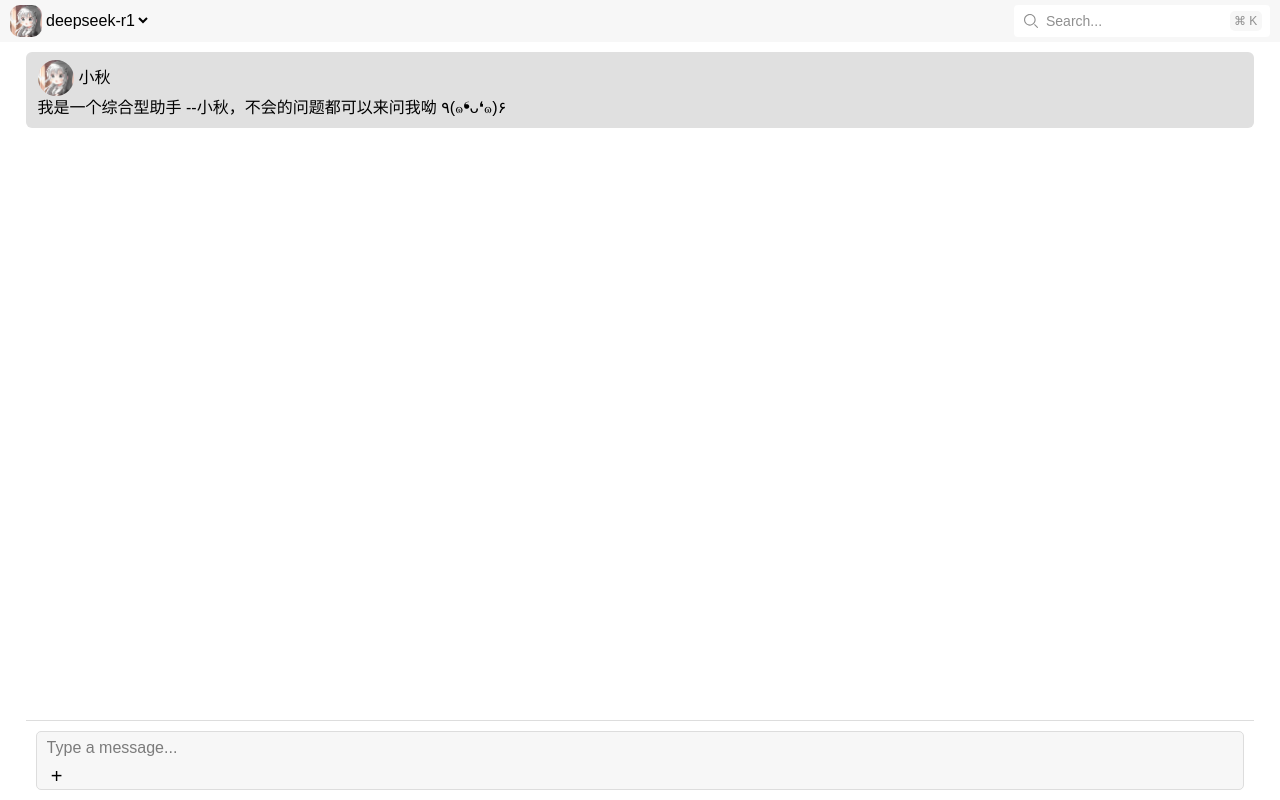
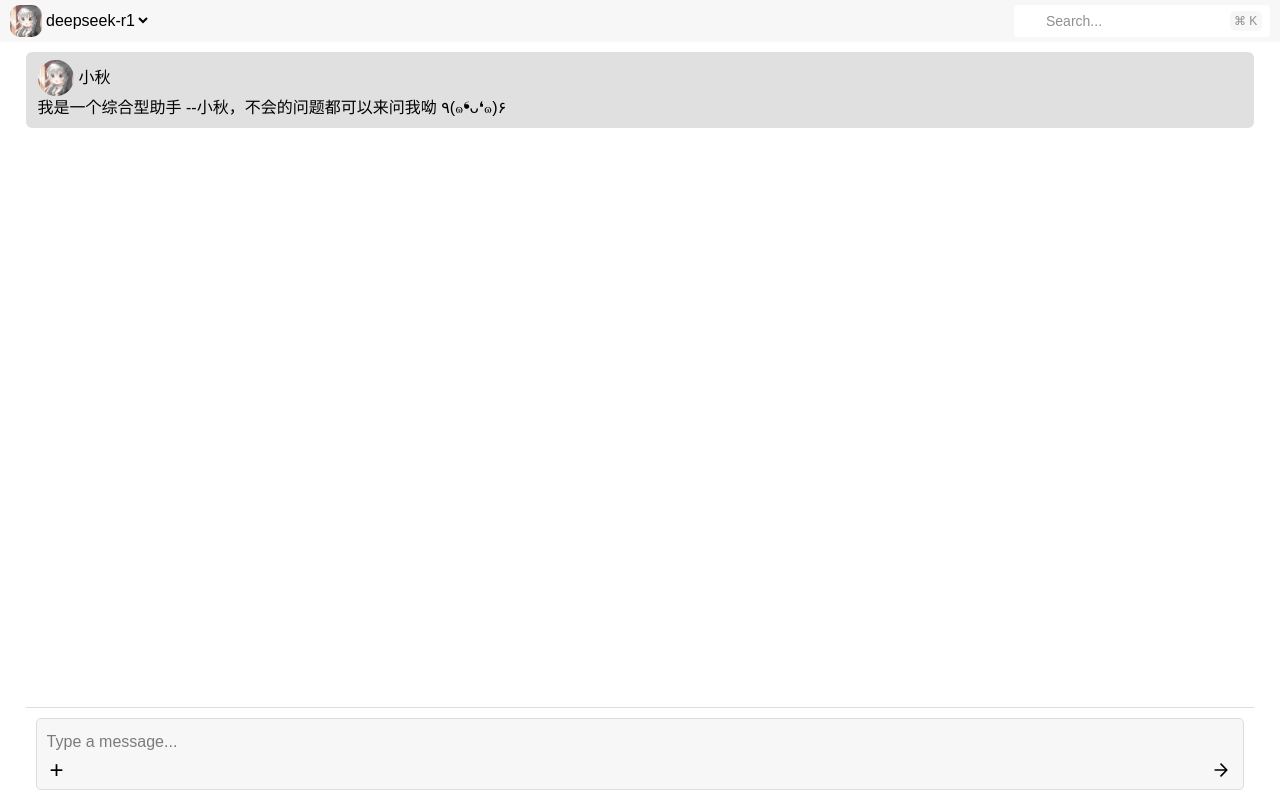
Before and after one commit to luoqwe123/xq-ai, a Vue app: page / in a window 1280 px wide. Built offline with nearby package versions, Linux system fonts and the light colour scheme.

Commit message:
♻ refactor：输入框组件进行了重构

```diff
--- a/src/components/svgComponent.vue
+++ b/src/components/svgComponent.vue
@@ -1,8 +1,8 @@
 <template>
   <div class="svg-container">
     <i class="icon" >
-      <svg :style="{width,height}">
-        <use :xlink:href="prefix +'-'+ name" :fill=fill></use>
+      <svg :style="{width,height,fill:fill}">
+        <use :xlink:href="prefix +'-'+ name" fill='white'></use>
       </svg>
       <slot name="content"></slot>
     </i>
--- a/src/components/xqChat.vue
+++ b/src/components/xqChat.vue
@@ -225,7 +225,7 @@ function stopScroll(event: WheelEvent) {
     width: 96%;
     position: fixed;
     bottom: 0px;
-    height: 80px;
+    height: 93px;
     z-index: 2;
 
 }
--- a/src/components/xqInput.vue
+++ b/src/components/xqInput.vue
@@ -2,7 +2,7 @@
   <div class="file-input-container" ref="inputArea">
     <div class="inputBox">
       <textarea @input="handleInput" placeholder="Type a message..." row="1" class="text" v-model="newMessage"
-                @keydown.enter.prevent="send"></textarea>
+        @keydown.enter.prevent="send" :style="{ lineHeight: props.textareaH+'px',height: props.textareaH+'px'}"></textarea>
       <ul v-if="mediaFiles.length" style="display: flex;flex-wrap: wrap;">
         <li v-for="(media, index) in mediaFiles" :key="index" style="margin-right: 16px;">
           <!-- <a :href="media.url" target="_blank" rel="noopener noreferrer">
@@ -11,10 +11,8 @@
           <!-- 如果需要预览图片，可以添加一个条件渲染的 <img> 标签 -->
           <div class="showFile" style="position: relative;">
 
-            <img v-if="isImage(media.file)" :src="media.url" alt="" style="max-width: 50px;height: 50px;object-fit: cover
-                        ;aspect-ratio: 1;border-radius: 10px;position: relative;" />
-            <div class="elseFile" v-else style="display: flex;height: 50px;border-radius: 10px;border: 1px solid #ddd;padding: 0px 6px;
-                            ">
+            <img v-if="isImage(media.file)" :src="media.url" alt="" :style="imgStyle"/>
+            <div class="elseFile" v-else  :style="{height:props.inputImage+'px',display: 'flex',borderRadius: '10px',border: '1px solid #ddd',padding: '0px 6px'}">
               <Svg name="file"></Svg>
               <div class="props" style="display: flex;align-items: center;margin-left: 3px;">
                 {{ media.name }}
@@ -28,10 +26,13 @@
           </div>
         </li>
       </ul>
-      <div class="div">
+      <div class="div" style="display: flex;justify-content: space-between;">
         <button @click="triggerFileInput"
-                style="width: 20px;height: 20px;font-size: 20px;line-height: 20px;cursor: pointer;">+</button>
+          style="width: 20px;height: 20px;font-size: 24px;line-height: 20px;cursor: pointer;">+</button>
         <input type="file" id="fileInput" ref="fileInputRef" style="display: none;" @change="handleFileUpload" />
+        <button :style="{ backgroundColor:sendBtnBack,width: '24px' ,height: '24px' ,borderRadius: '50%' ,display:' flex',justifyContent: 'center'}" >
+          <xqSvg name="right" width="20px" height="20px" :fill='sendBtnFill' ></xqSvg>
+        </button>
       </div>
 
     </div>
@@ -40,15 +41,17 @@
 
 <script setup lang='ts'>
 //bug  输入框删除了文本，输入框高度的回去
-import { ref, defineEmits, } from 'vue';
+import { ref, defineEmits, watchEffect,computed, type CSSProperties } from 'vue';
 import { useAiStore } from '@/stores/aiAnswer';
 import { askAi } from '@/utils/request';
 const dataListStore = useAiStore();
-// const props = withDefaults(defineProps<{
-
-// }>(), {
-
-// });
+const props = withDefaults(defineProps<{
+  inputImage?:number
+  textareaH?:number
+}>(), {
+  textareaH:36,
+  inputImage:50
+});
 // 定义媒体文件类型
 export interface MediaFile {
   name: string;
@@ -61,11 +64,24 @@ const mediaFiles = ref<MediaFile[]>([]);
 const fileInputRef = ref<HTMLInputElement | null>(null);
 const inputArea = ref<HTMLInputElement | null>(null);
 const newMessage = ref('');
-const stopBottom = ref(80);
-const Oldscroll = ref(34);
+const stopBottom = ref(93);
+const textareaHeight = ref(props.textareaH);
+const sendBtnFill = ref("#b2b8b8")
+const sendBtnBack = ref("")
 
 const emit = defineEmits(['update:modelValue', 'enter', 'update:stopBottom']);
-const send = async (event: KeyboardEvent):Promise<void> => {
+watchEffect(() => {
+  if (newMessage.value) {
+    sendBtnFill.value = "white"
+    sendBtnBack.value = "#5d5cde"
+    console.log(sendBtnFill.value)
+  } else {
+    sendBtnFill.value = "black"
+    sendBtnBack.value = ""
+
+  }
+})
+const send = async (event: KeyboardEvent): Promise<void> => {
   if (event.code == 'Enter') {
     event.preventDefault();
   }
@@ -90,16 +106,30 @@ const send = async (event: KeyboardEvent):Promise<void> => {
   }
   emit("update:stopBottom", stopBottom.value);
 };
-const handleInput = (e: Event):void => {
+const imgStyle = computed((): CSSProperties => ({
+  maxWidth: props.inputImage + 'px',   // 动态宽度
+  height: props.inputImage + 'px',     // 动态高度
+  objectFit: 'cover',           // 移除多余空格
+  aspectRatio: '1',             // 字符串形式，CSS 支持
+  borderRadius: '10px',         // 圆角
+  position: 'relative',         // 相对定位
+}));
+const handleInput = (e: Event): void => {
   const el = e.target as HTMLTextAreaElement;
   el.style.overflowY = 'hidden'; // 隐藏垂直滚动条
   el.style.resize = 'none'; // 禁止用户手动调整大小
   el.style.height = 'auto'; // 根据内容自动调整高度
+
   const scrollHeight = el.scrollHeight;
+  console.log(scrollHeight)
   el.style.height = `${scrollHeight}px`;
-  stopBottom.value = scrollHeight + stopBottom.value - Oldscroll.value;
+  stopBottom.value = scrollHeight + stopBottom.value - textareaHeight.value;
+  console.log("stop",scrollHeight,textareaHeight.value)
+
   if (inputArea.value) inputArea.value.style.height = stopBottom.value + 'px';
-  Oldscroll.value = scrollHeight;
+
+  textareaHeight.value = scrollHeight;
+
 };
 
 // 判断文件是否为图片
@@ -141,7 +171,7 @@ const handleFileUpload = (event: Event) => {
   }
   // console.log("test", mediaFiles.value.length);
   if (mediaFiles.value.length === 1) {
-    stopBottom.value = stopBottom.value + 50;
+    stopBottom.value = stopBottom.value + props.inputImage;
     if (inputArea.value) inputArea.value.style.height = stopBottom.value + 'px';
   }
 
@@ -158,8 +188,8 @@ const removeFile = (el: MediaFile, index: number) => {
 
   mediaFiles.value.splice(index, 1);
   if (mediaFiles.value.length === 0) {
-    stopBottom.value = stopBottom.value - 50;
-    if(inputArea.value) inputArea.value.style.height = stopBottom.value + 'px';
+    stopBottom.value = stopBottom.value - props.inputImage;
+    if (inputArea.value) inputArea.value.style.height = stopBottom.value + 'px';
   }
 };
 
@@ -177,10 +207,9 @@ const removeFile = (el: MediaFile, index: number) => {
 .text {
   outline-style: none;
   width: 98%;
-  line-height: 2;
   resize: none;
   overflow-y: hidden;
-  min-height: 34px;
+
 }
 
 .inputBox {
@@ -190,7 +219,7 @@ const removeFile = (el: MediaFile, index: number) => {
   border-radius: 5px;
   display: flex;
   flex-direction: column;
-  padding: 0px 10px;
+  padding: 5px 10px;
   background-color: #f7f7f7;
 
 }
--- a/src/utils/request.ts
+++ b/src/utils/request.ts
@@ -48,8 +48,9 @@ async function askAi(question: question, expand: boolean, messages?:messagesType
   // Disable the button while fetching response
 
   const length = messages?.value.length;
+
   try {
-    const response = await fetch('http://1.92.82.236:3001/ask', {
+    const response = await fetch(import.meta.env.VITE_GLOB_API_URL, {
       method: 'POST',
       // headers: {
       //     'Content-Type': 'application/json',
```
Also changed, not shown: src/assets/icon/right.svg.
